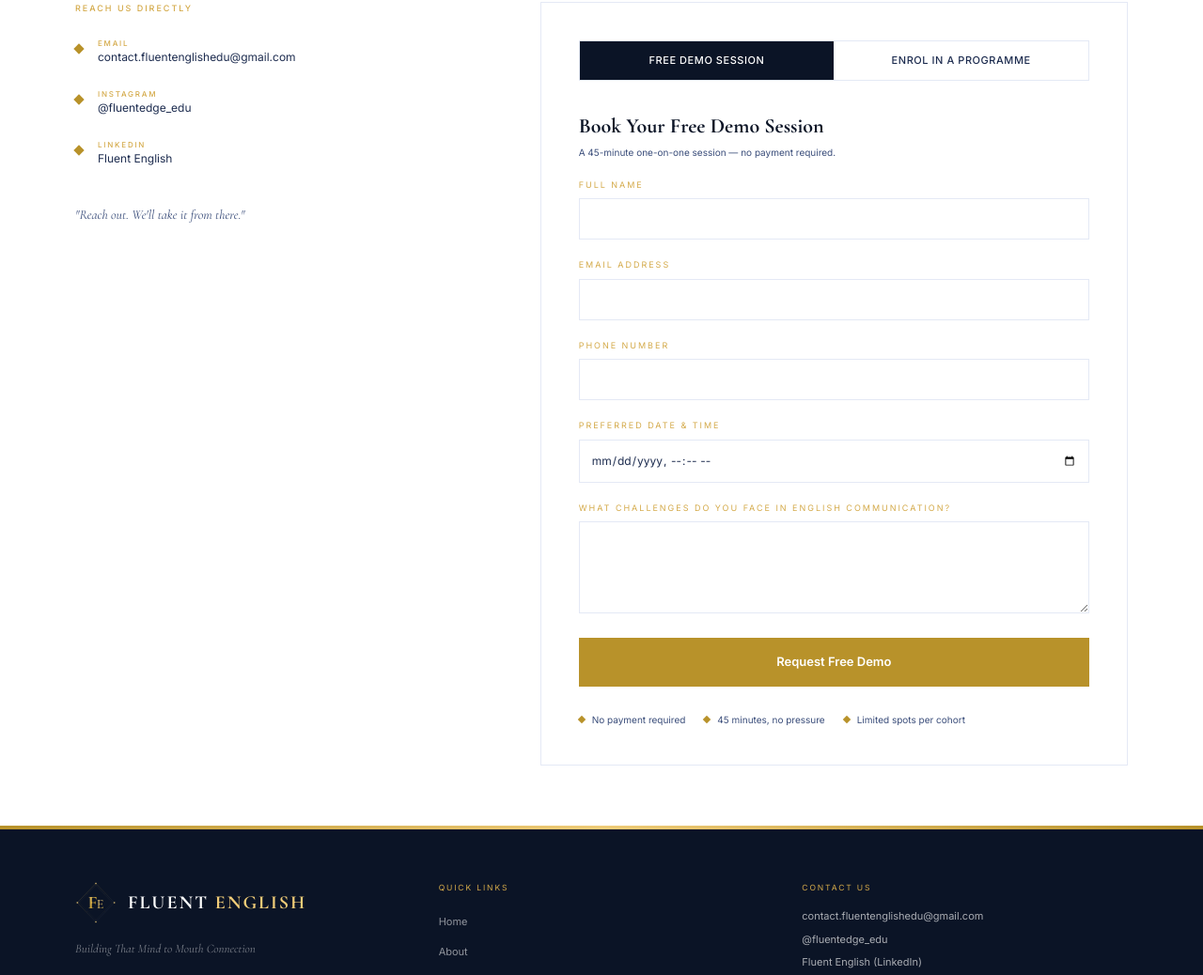
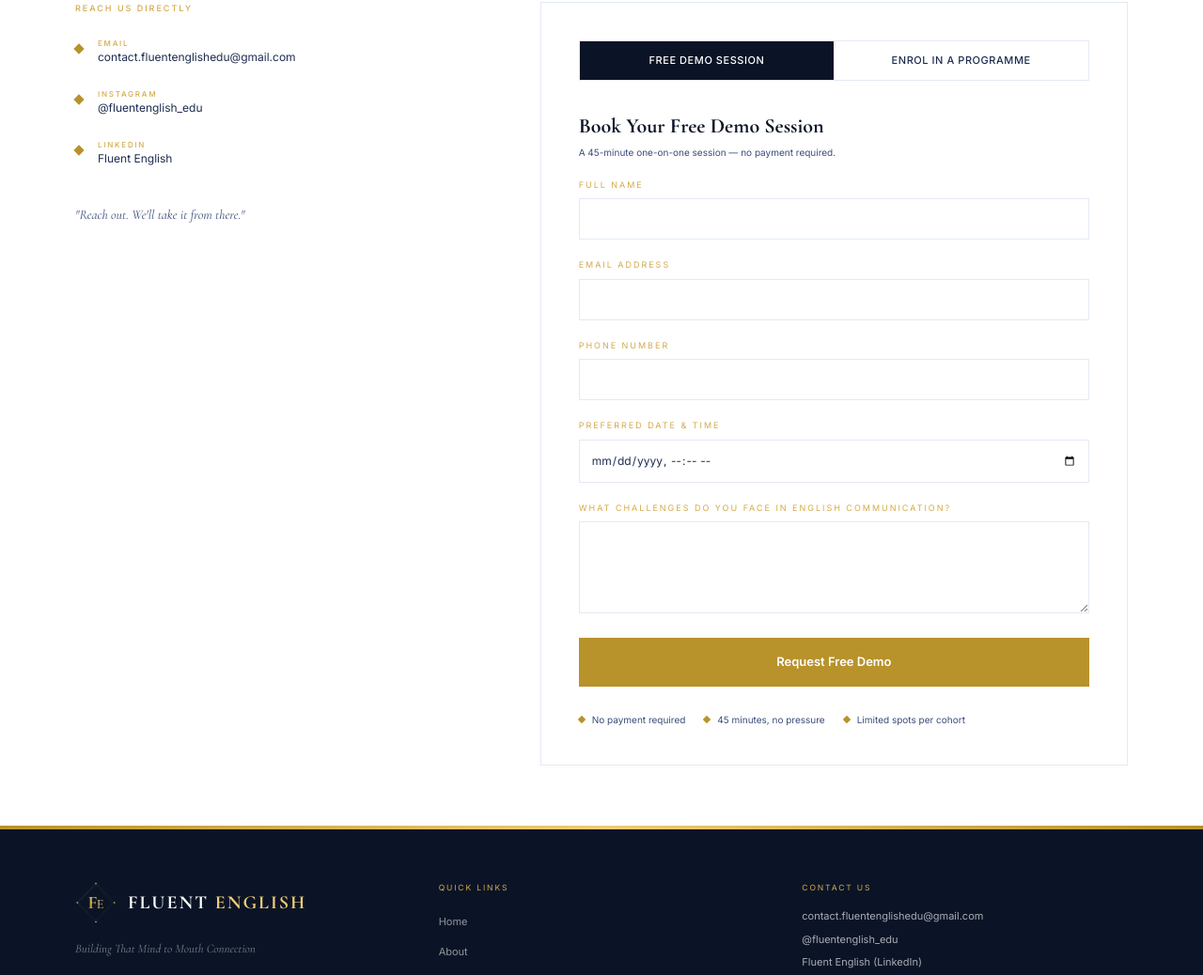
Before and after one commit to shahrukh120/fluent-english, a React (Vite) app: page /contact in a window 1280 px wide. Shown: the part 357-1395 px from the top of the page at 94% size. Built offline with nearby package versions, Linux system fonts and the light colour scheme.

Commit message:
Update Instagram handle to @fluentenglish_edu

```diff
--- a/api/submitDemo.js
+++ b/api/submitDemo.js
@@ -78,7 +78,7 @@
       <p style="margin:28px 0 0;font-family:'Cormorant Garamond',Georgia,serif;font-style:italic;font-size:14px;color:#1E2D50;">Warmly,<br/>The Fluent English Team</p>
     </div>
     <div style="background:#0B1426;color:rgba(255,255,255,0.4);padding:16px 28px;font-size:10px;text-align:center;letter-spacing:0.06em;">
-      Fluent English © 2026 · contact.fluentenglishedu@gmail.com · @fluentedge_edu
+      Fluent English © 2026 · contact.fluentenglishedu@gmail.com · @fluentenglish_edu
     </div>
   </div>`;
 }
--- a/api/verifyPayment.js
+++ b/api/verifyPayment.js
@@ -75,7 +75,7 @@
     </div>
 
     <div style="background:#0B1426;color:rgba(255,255,255,0.4);padding:16px 28px;font-size:10px;text-align:center;letter-spacing:0.06em;">
-      Fluent English © 2026 · contact.fluentenglishedu@gmail.com · @fluentedge_edu
+      Fluent English © 2026 · contact.fluentenglishedu@gmail.com · @fluentenglish_edu
     </div>
   </div>`;
 }
--- a/src/components/Footer.jsx
+++ b/src/components/Footer.jsx
@@ -20,7 +20,7 @@
           </p>
           <div className="flex gap-3 mt-5">
             <a
-              href="https://instagram.com/fluentedge_edu"
+              href="https://instagram.com/fluentenglish_edu"
               target="_blank"
               rel="noreferrer"
               className="border border-white/15 px-3 py-2 text-[9px] uppercase tracking-wider hover:bg-white/5 transition-colors"
@@ -67,8 +67,8 @@
               </a>
             </li>
             <li>
-              <a href="https://instagram.com/fluentedge_edu" target="_blank" rel="noreferrer" className="hover:text-gold-light">
-                @fluentedge_edu
+              <a href="https://instagram.com/fluentenglish_edu" target="_blank" rel="noreferrer" className="hover:text-gold-light">
+                @fluentenglish_edu
               </a>
             </li>
             <li>
--- a/src/pages/Contact.jsx
+++ b/src/pages/Contact.jsx
@@ -37,7 +37,7 @@
             <p className="label-cap">Reach Us Directly</p>
             <div className="mt-6 space-y-6">
               <ContactItem label="Email" value="contact.fluentenglishedu@gmail.com" href="mailto:contact.fluentenglishedu@gmail.com" />
-              <ContactItem label="Instagram" value="@fluentedge_edu" href="https://instagram.com/fluentedge_edu" />
+              <ContactItem label="Instagram" value="@fluentenglish_edu" href="https://instagram.com/fluentenglish_edu" />
               <ContactItem label="LinkedIn" value="Fluent English" href="https://www.linkedin.com/company/fluentedgeenglish/" />
             </div>
             <p className="mt-10 font-serif italic text-[14px] text-ink-slate max-w-md">
```
